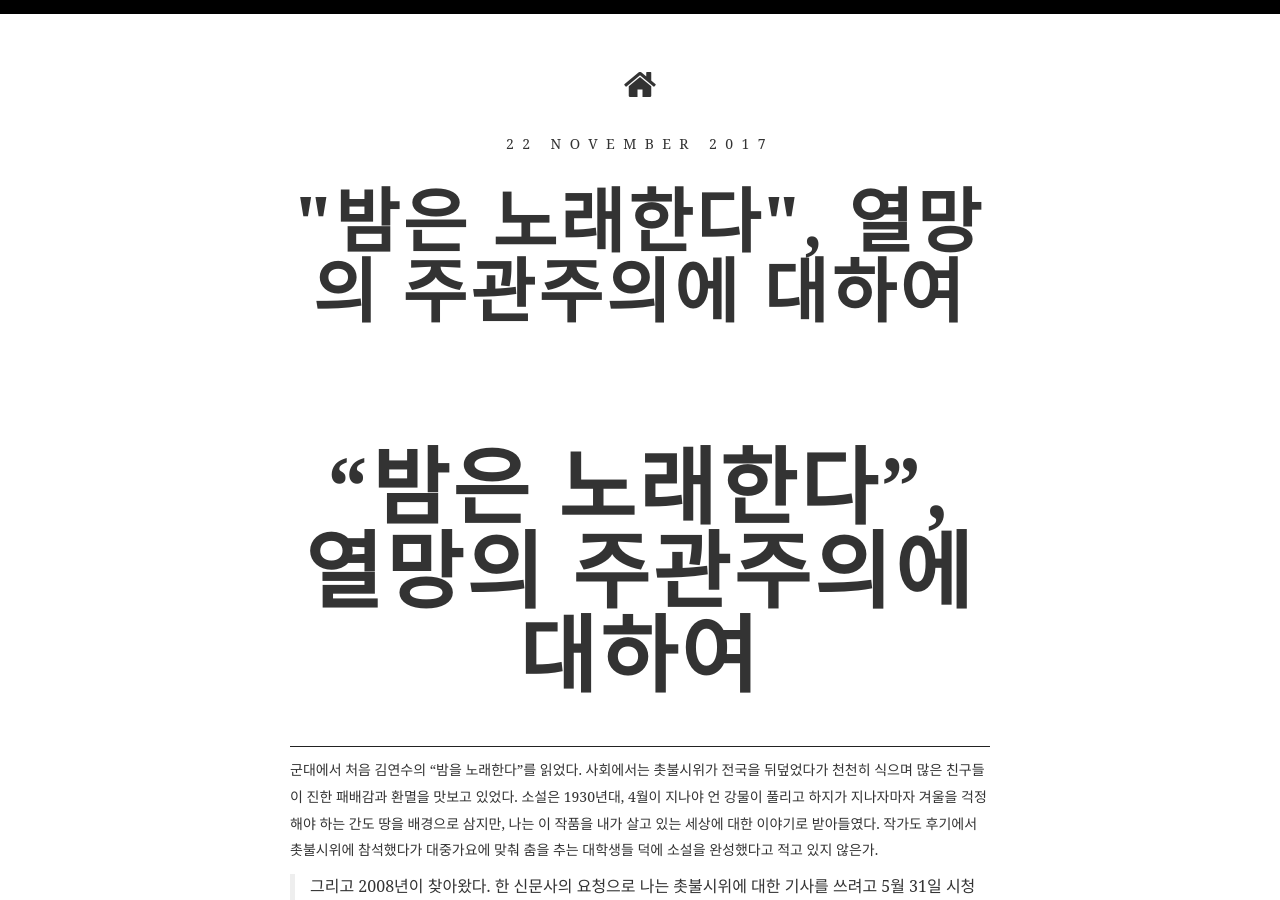
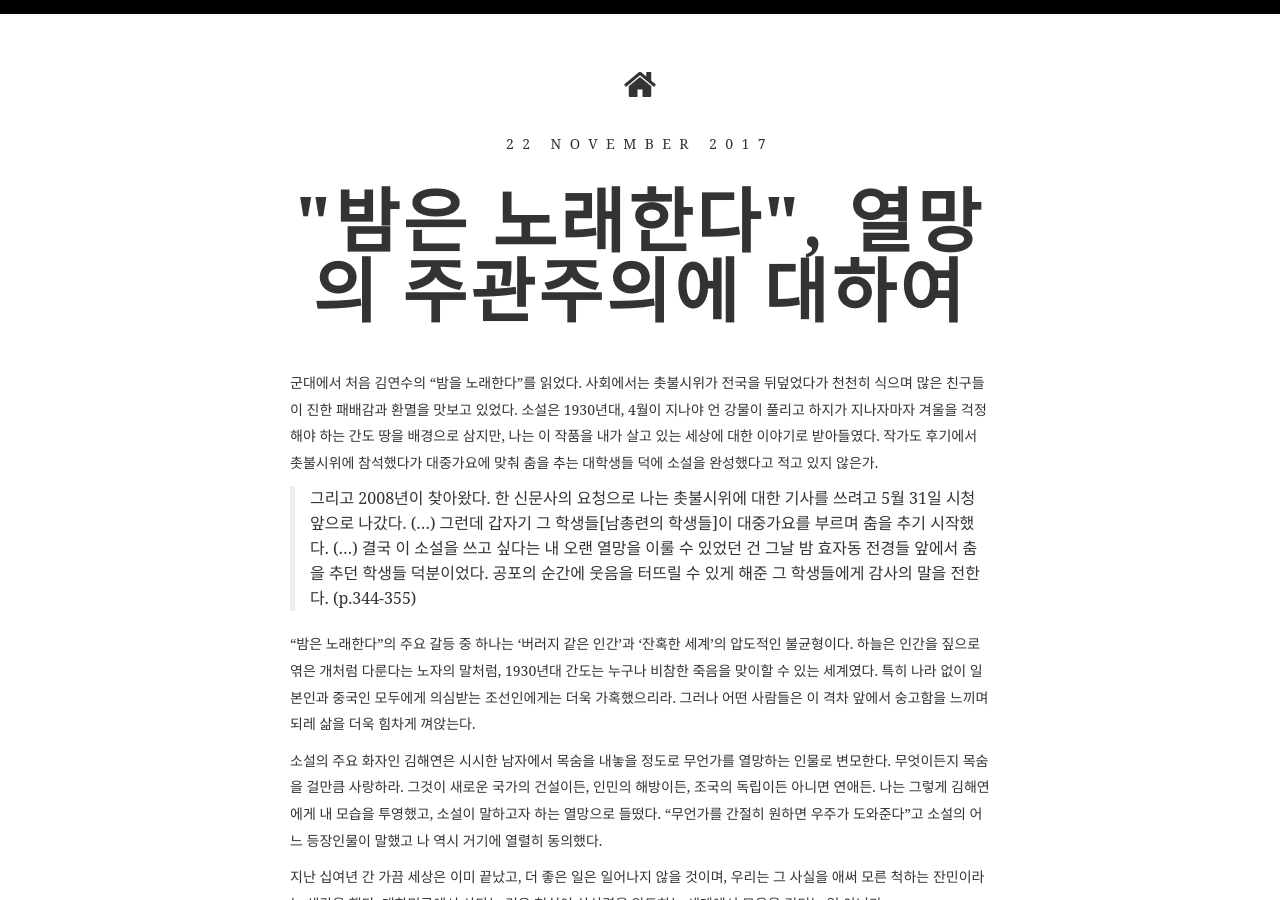
Before and after one commit to korallen/korallen.github.io, a Jekyll site: the page built from _posts/2017-11-22-night-sings.md, in a window 1280 px wide and 900 px high. Built offline with Jekyll 4.4.1, drawn with Linux system fonts in a browser that asks for light colours; some web fonts are replaced.

Commit message:
제목 수정

```diff
--- a/_posts/2017-11-22-night-sings.md
+++ b/_posts/2017-11-22-night-sings.md
@@ -4,8 +4,6 @@
 date: 2017-11-22 11:10:00
 categories: jekyll update
 ---
-
-# "밤은 노래한다", 열망의 주관주의에 대하여
 
 군대에서 처음 김연수의 "밤을 노래한다"를 읽었다. 사회에서는 촛불시위가 전국을 뒤덮었다가 천천히 식으며 많은 친구들이 진한 패배감과 환멸을 맛보고 있었다. 소설은 1930년대, 4월이 지나야 언 강물이 풀리고 하지가 지나자마자 겨울을 걱정해야 하는 간도 땅을 배경으로 삼지만, 나는 이 작품을 내가 살고 있는 세상에 대한 이야기로 받아들였다. 작가도 후기에서 촛불시위에 참석했다가 대중가요에 맞춰 춤을 추는 대학생들 덕에 소설을 완성했다고 적고 있지 않은가.
 
```
